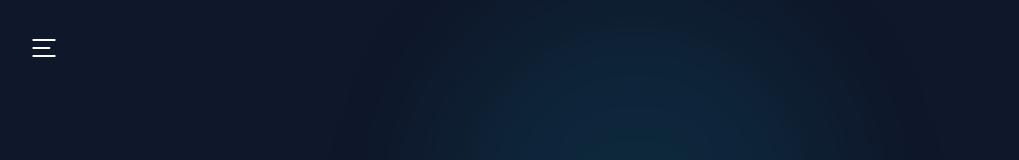
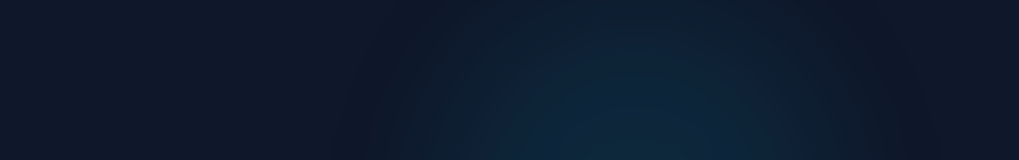
Before and after one commit to hcet-sudo/dyrrheim-site, a React (Vite) app: page / in a window 1280 px wide. Shown: the top 160 px of the page, without its empty margins (4-1023 px from the left). Built offline with nearby package versions, Linux system fonts and the light colour scheme.

Commit message:
Add files via upload

```diff
--- a/App.tsx
+++ b/App.tsx
@@ -55,8 +55,9 @@ const App: React.FC = () => {
             <header className="absolute top-0 left-0 right-0 p-6 md:p-8 flex justify-between items-center z-50">
                 <button
                     onClick={() => navigateTo('home')}
-                    className="text-white hover:text-cyan-400 transition-colors duration-300"
-                    aria-label={currentPage === 'contact' ? "Go back to homepage" : "Go to homepage"}
+                    className={`text-white hover:text-cyan-400 transition-colors duration-300 ${currentPage === 'home' ? 'opacity-0 pointer-events-none' : ''}`}
+                    aria-label={currentPage === 'contact' ? "Go back to homepage" : "Open menu"}
+                    aria-hidden={currentPage === 'home'}
                 >
                     {currentPage === 'contact' ? <ArrowLeftIcon className="w-8 h-8" /> : <MenuIcon className="w-8 h-8" />}
                 </button>
```
